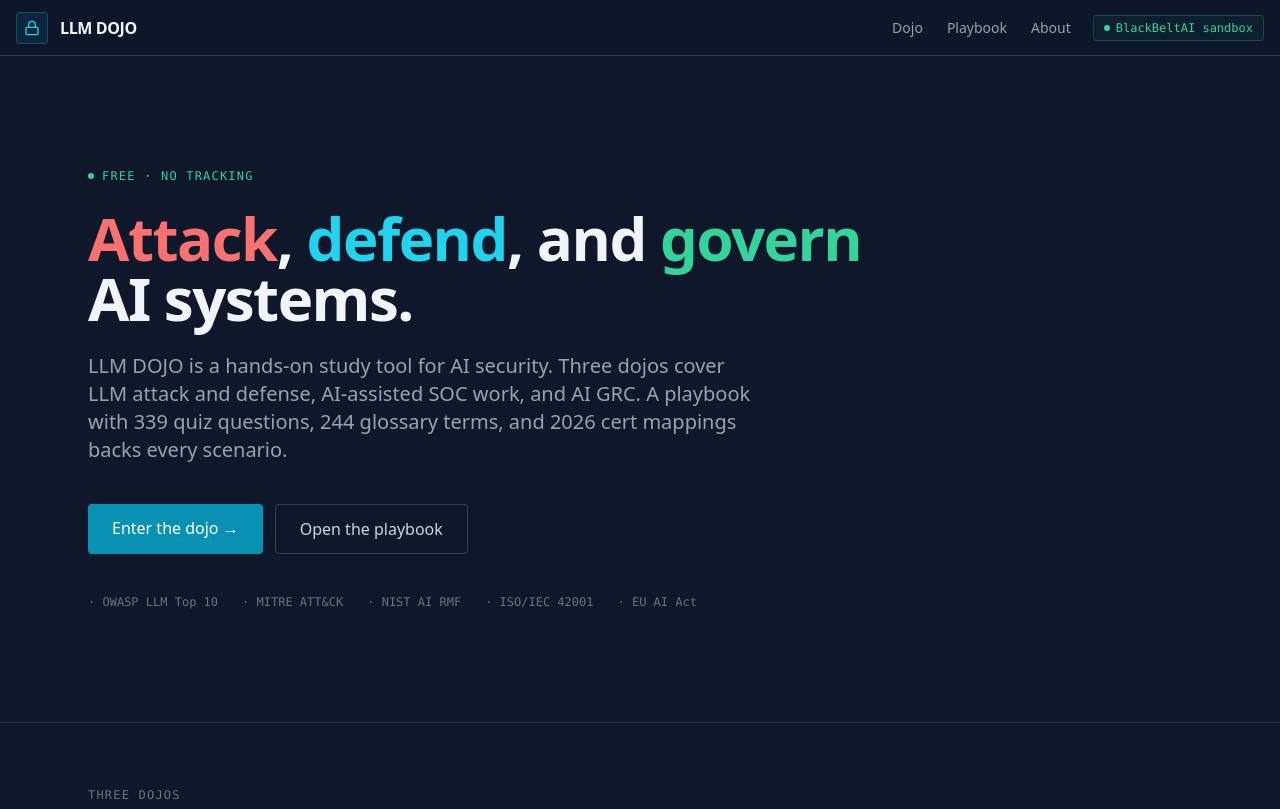
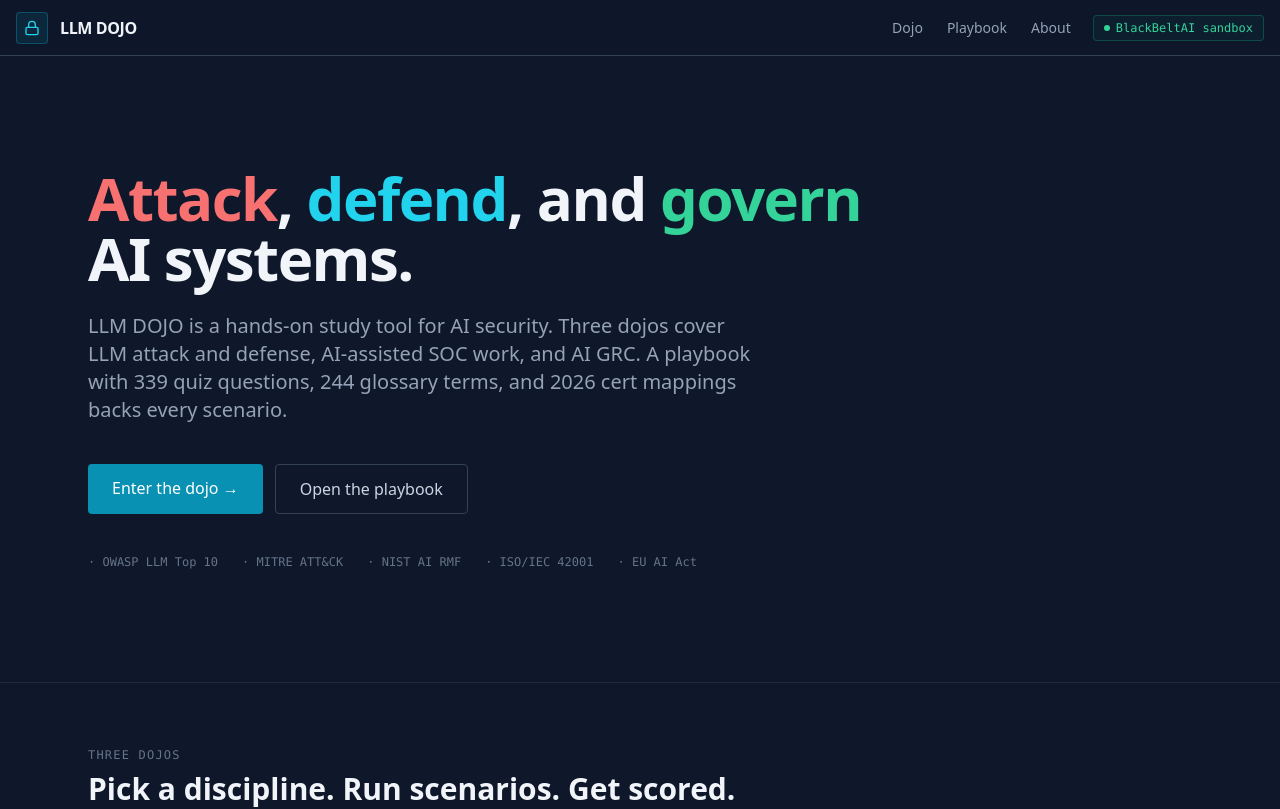
Before and after one commit to TheMDBritt/SecuringAI, a Next.js app: page / in a window 1280 px wide. Shown: the top 809 px of the page. Built offline with nearby package versions, Linux system fonts and the light colour scheme.

Commit message:
landing: remove "Free · No tracking" hero badge
https://claude.ai/code/session_01J3QnfiDPzMU9p3QPLuiyGT

```diff
--- a/app/page.tsx
+++ b/app/page.tsx
@@ -53,13 +53,6 @@ export default function LandingPage() {
     <div className="flex flex-col">
       <section className="relative overflow-hidden border-b border-slate-800">
         <div className="max-w-6xl mx-auto px-6 py-20 md:py-28">
-          <div className="flex items-center gap-2 mb-6">
-            <span className="w-1.5 h-1.5 rounded-full bg-emerald-400 animate-pulse" />
-            <span className="text-xs font-mono text-emerald-400 uppercase tracking-widest">
-              Free · No tracking
-            </span>
-          </div>
-
           <h1 className="text-4xl md:text-6xl font-bold tracking-tight text-slate-100 leading-tight">
             <span className="text-red-400">Attack</span>,{' '}
             <span className="text-cyan-400">defend</span>, and{' '}
```
